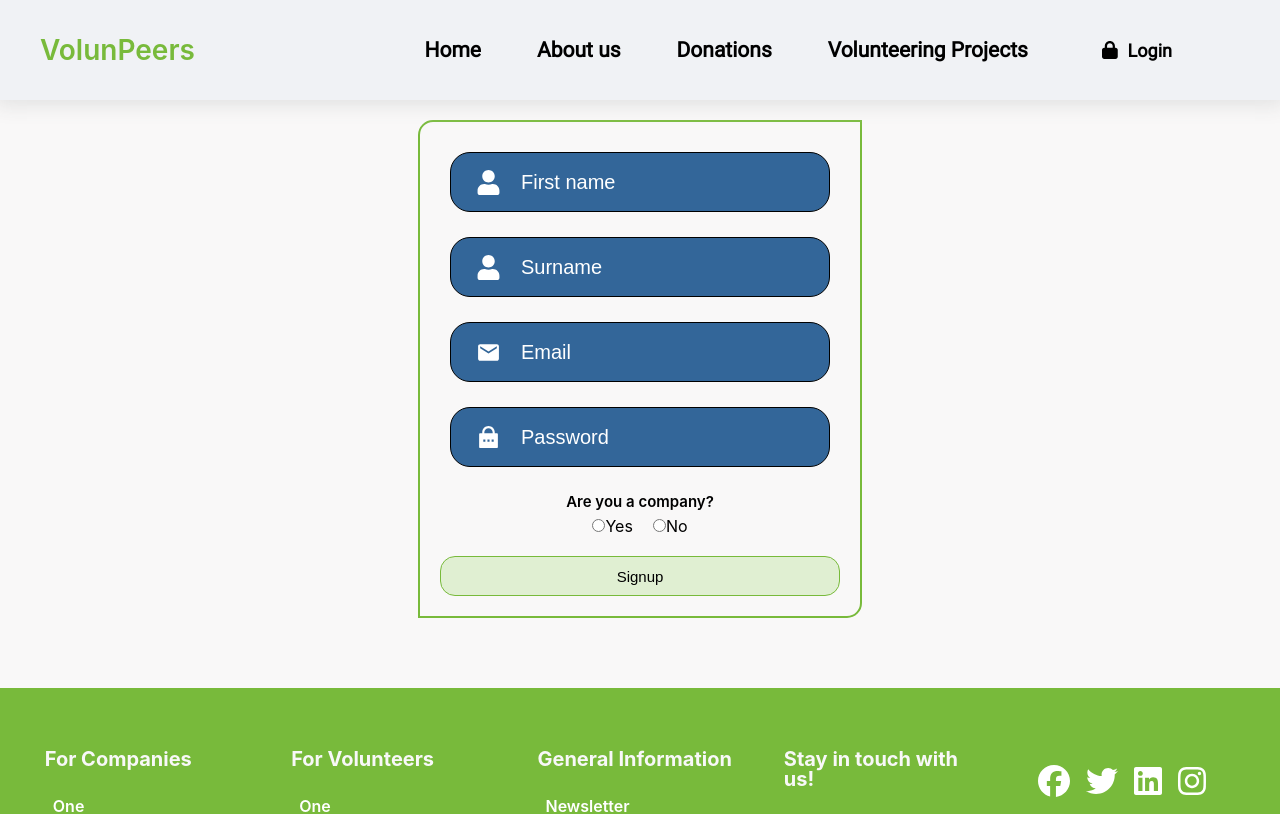
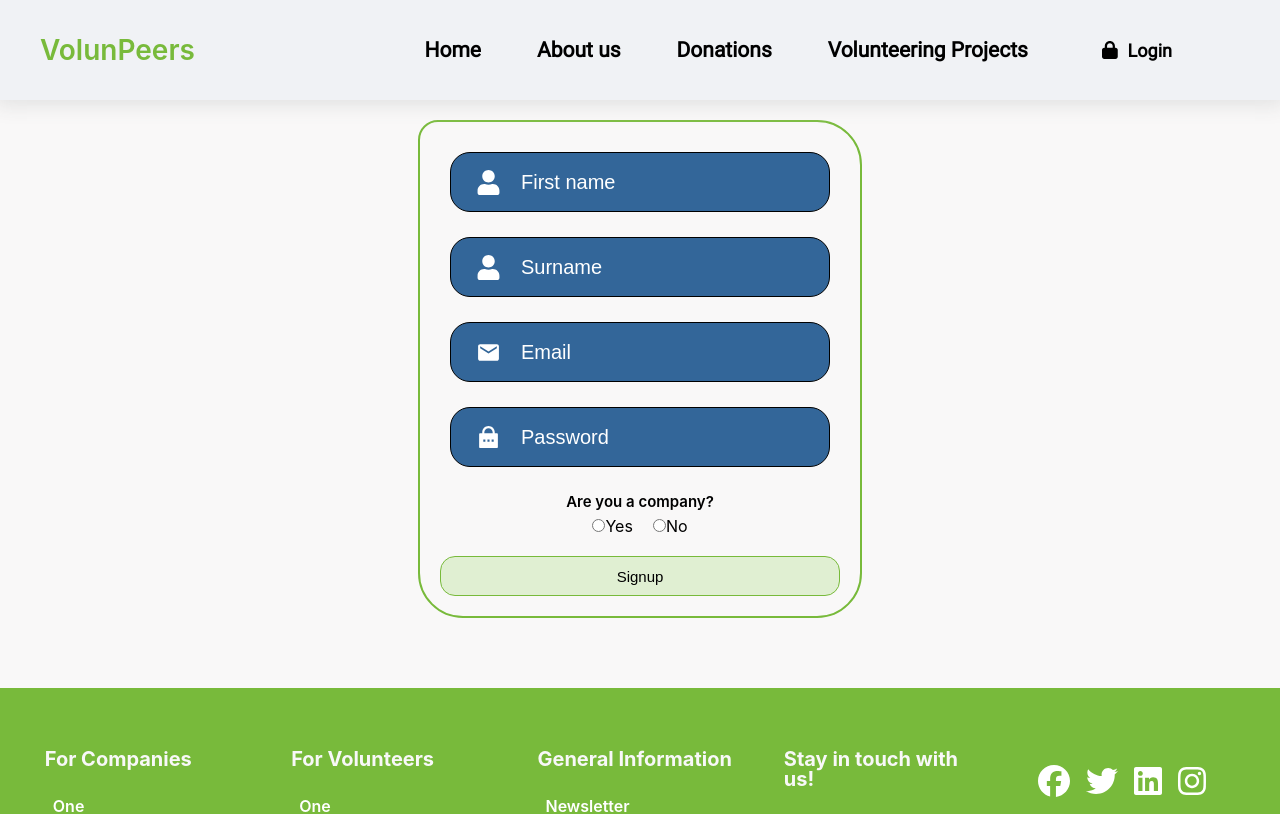
Before and after one commit to marieUr/VolunPeers-project, a React (Create React App) app in the folder volunpeers-front-end/: page /signup in a window 1280 px wide. Shown: the top 814 px of the page. Built offline with nearby package versions, Linux system fonts and the light colour scheme.

Commit message:
changed border-radius in Login and Signup

```diff
--- a/volunpeers-front-end/src/components/Login/Login.css
+++ b/volunpeers-front-end/src/components/Login/Login.css
@@ -89,9 +89,10 @@
 
 .box {
     border: 2px solid #78BA3B;
-    border-radius: 15px 0px;
+    border-radius: 20px 45px 45px 45px;
     padding: 20px;
 }
+
 
 
 .iconWhite {
--- a/volunpeers-front-end/src/components/Signup/Signup.css
+++ b/volunpeers-front-end/src/components/Signup/Signup.css
@@ -67,11 +67,12 @@
     font-size: 15px;
 }
 
-/* .box {
+.box {
     border: 2px solid #78BA3B;
-    border-radius: 15px 0px;
+    border-radius: 20px 45px 45px 45px;
     padding: 20px;
-} */
+}
+
 
 .iconWhite {
     color: white;
```
